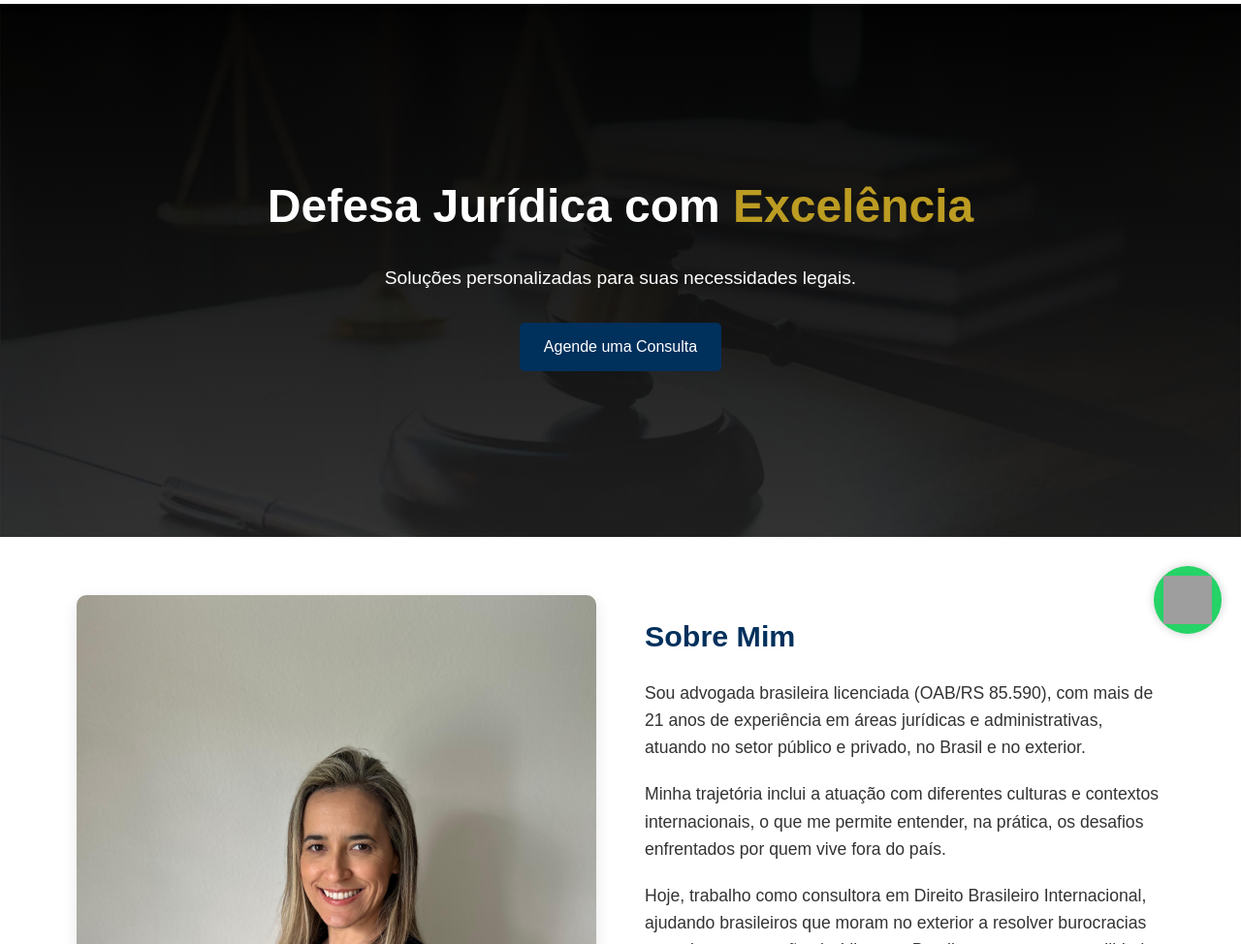
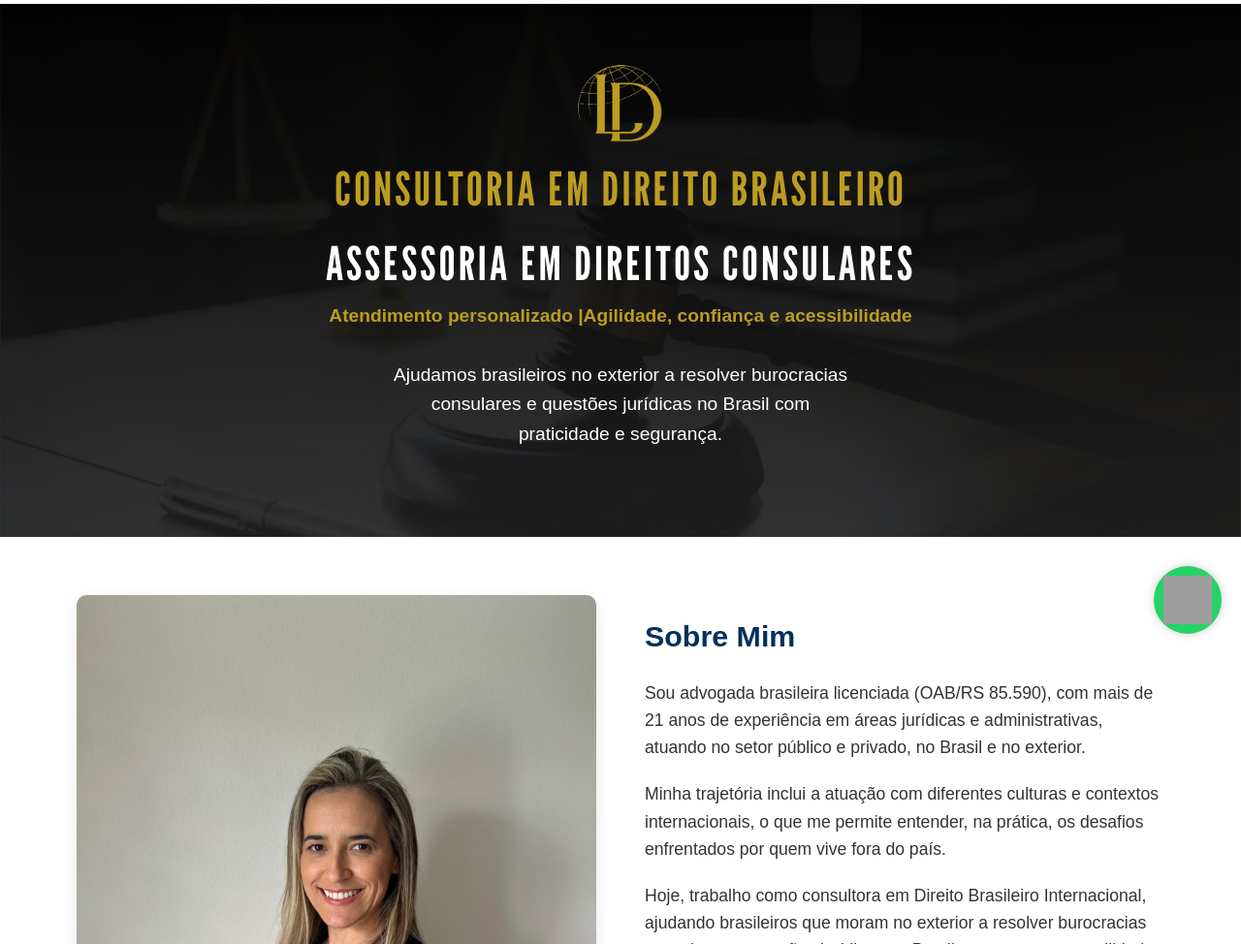
Before and after one commit to JulioGrahl/LandingAdvEua, a plain HTML site: page index.html in a window 1280 px wide. Shown: the part 126-1100 px from the top of the page at 97% size. Drawn offline with nearby package versions, Linux system fonts and the light colour scheme; grey boxes are pictures that could not be loaded.

Commit message:
Alterações solicitadas pela cliente

```diff
--- a/index.html
+++ b/index.html
@@ -10,6 +10,9 @@
     <meta name="description" content="Descubra como estudar e trabalhar legalmente nos Estados Unidos com a mentoria da advogada Dra. Lidiane Daniel. Dicas, estratégias e suporte especializado para brasileiros que querem transformar suas vidas!">
     <meta name="keywords" content="advocacia">
     <link rel="canonical" href="">
+    <link rel="preconnect" href="https://fonts.googleapis.com">
+    <link rel="preconnect" href="https://fonts.gstatic.com" crossorigin>
+    <link href="https://fonts.googleapis.com/css2?family=League+Gothic&display=swap" rel="stylesheet">
 </head>
 <body>
     <!-- Top Bar -->
@@ -50,9 +53,17 @@
     <!-- Hero Section -->
     <section id="home" class="hero">
         <div class="container">
-            <h1>Defesa Jurídica com <span>Excelência</span></h1>
-            <p>Soluções personalizadas para suas necessidades legais.</p>
-            <a href="https://api.whatsapp.com/send?phone=16199279207" class="btn">Agende uma Consulta</a>
+            <img src="Imagens/LOGOMARCA - HERO.png" class="logoHero">
+            <h1 style="margin-bottom: 0;" class="h1Hero">
+                <span style="margin-top: 0;">CONSULTORIA EM DIREITO BRASILEIRO</span>
+                <br>
+                ASSESSORIA EM DIREITOS CONSULARES
+            </h1>
+            <p style="color: #bc9c22;"><b>Atendimento personalizado |Agilidade, confiança e acessibilidade</b></p>
+            <p>Ajudamos brasileiros no exterior a resolver burocracias
+                <br>consulares e questões jurídicas no Brasil com
+                <br> praticidade e segurança.</p>
+            <!-- <a href="https://api.whatsapp.com/send?phone=16199279207" class="btn">Agende uma Consulta</a> -->
         </div>
     </section>
 
--- a/styles.css
+++ b/styles.css
@@ -1,3 +1,5 @@
+@import url('https://fonts.googleapis.com/css2?family=League+Gothic&display=swap');
+
 /* Reset e Estilos Gerais */
 * {
     margin: 0;
@@ -165,6 +167,20 @@ nav ul li a:hover {
 .hero p {
     font-size: 1.2rem;
     margin-bottom: 30px;
+}
+
+.logoHero{
+    max-width: 100px;
+}
+
+.h1Hero, .h1Hero span{
+    font-family: 'League Gothic';
+    letter-spacing: 3px;
+    font-weight: lighter;
+}
+
+.h1Hero span{
+    margin-top: -10px;
 }
 
 /* Sobre */
```
Also changed, not shown: Imagens/LOGOMARCA - HERO.png (added), Imagens/LOGOMARCA.png.
